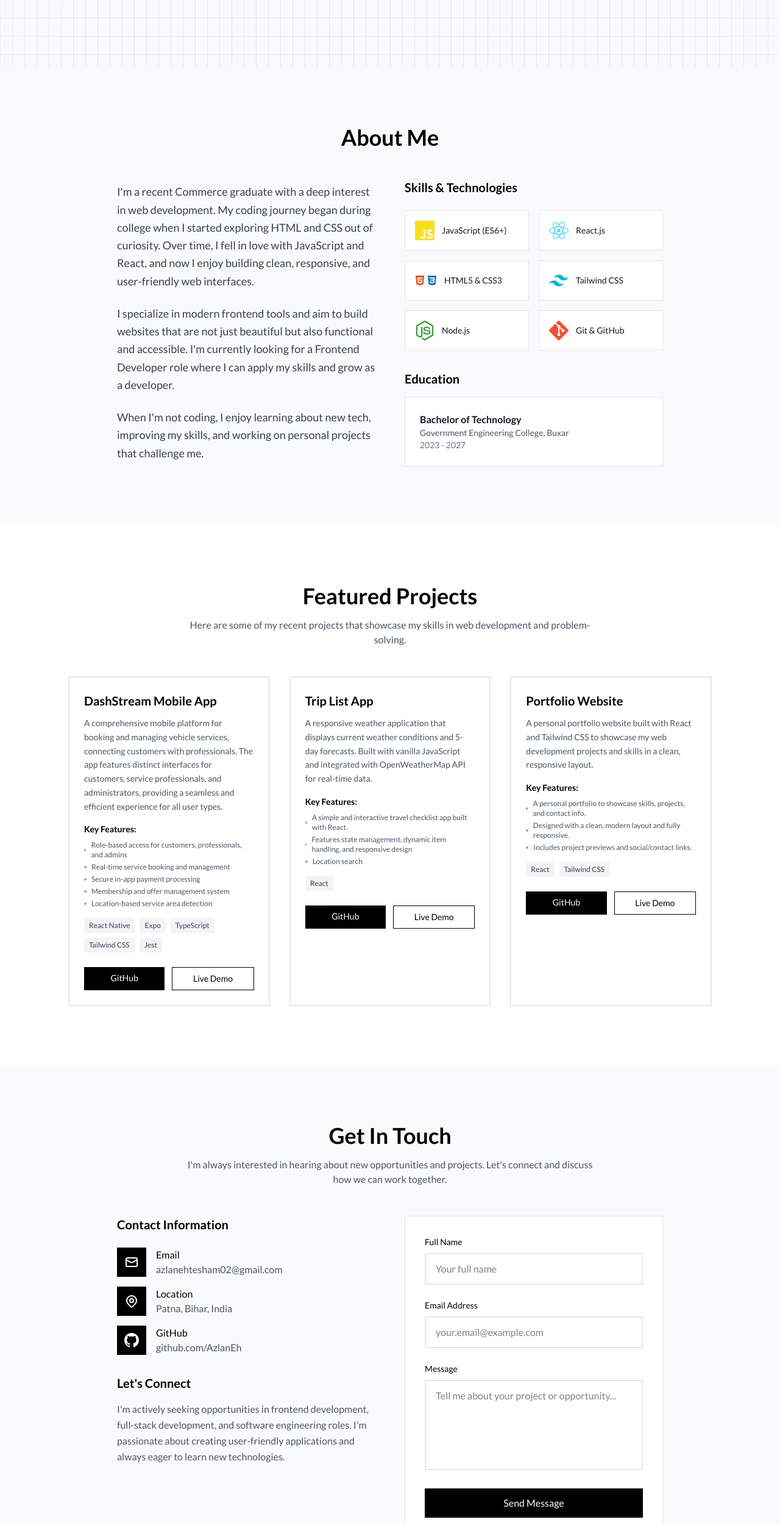
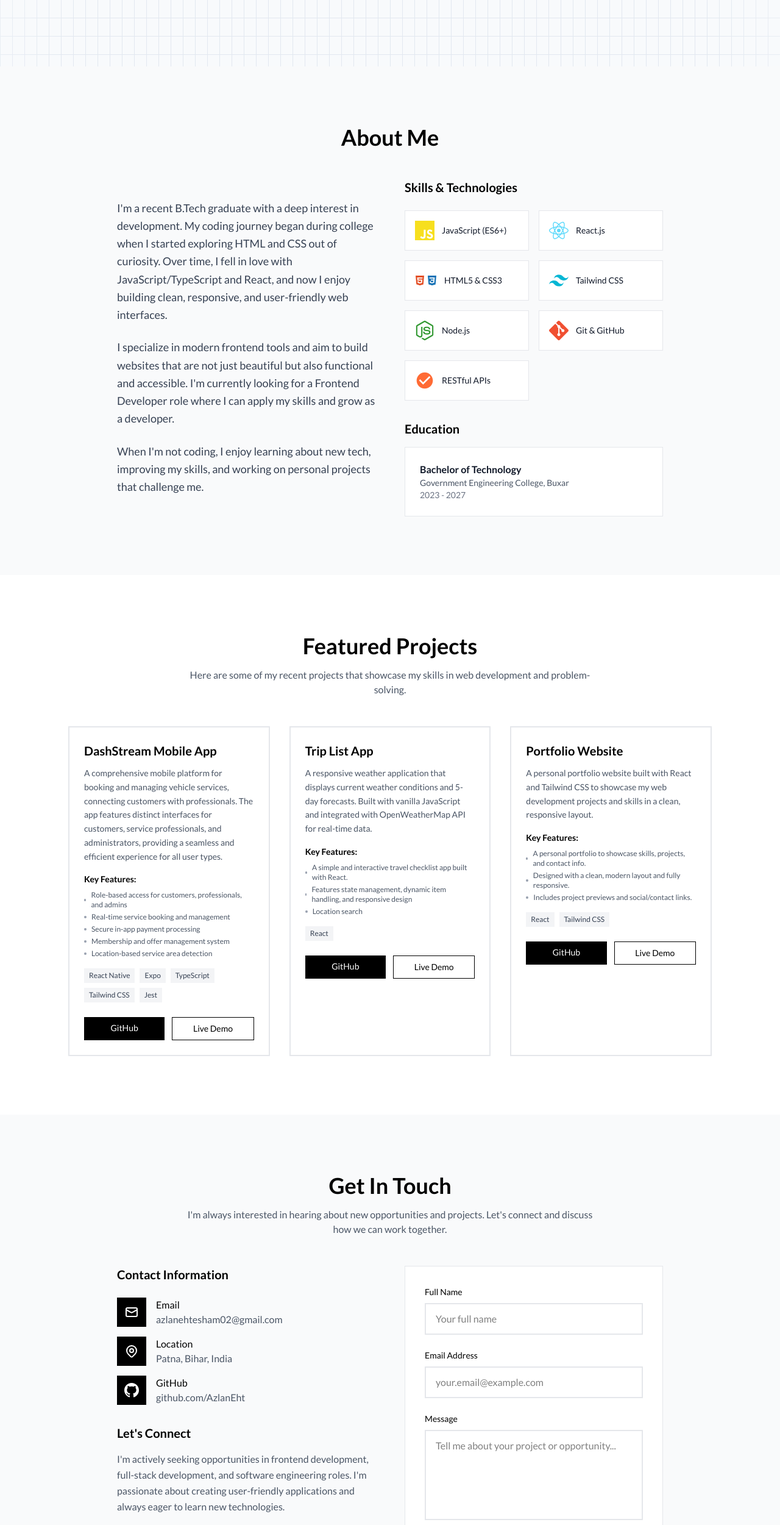
Before and after one commit to AzlanEh/Portfolio, a React (Vite) app in the folder apps/web/: page / in a window 1280 px wide. Shown: the part 691-3192 px from the top of the page at 61% size. Built offline with nearby package versions, Linux system fonts and the light colour scheme.

Commit message:
Add AGENTS.md with codebase conventions; cleanup commented code and update content

```diff
--- a/apps/web/package.json
+++ b/apps/web/package.json
@@ -38,6 +38,7 @@
     "@types/react": "~19.1.10",
     "@types/react-dom": "^19.0.4",
     "@vitejs/plugin-react": "^4.3.4",
+    "baseline-browser-mapping": "^2.10.43",
     "postcss": "^8.5.3",
     "tailwindcss": "^4.0.15",
     "typescript": "^5.8.3",
--- a/apps/web/src/components/About.tsx
+++ b/apps/web/src/components/About.tsx
@@ -61,14 +61,14 @@ const About = () => {
     //     </svg>
     //   ),
     // },
-    // {
-    //   name: "RESTful APIs",
-    //   logo: (
-    //     <svg className="w-8 h-8" viewBox="0 0 24 24" fill="#FF6B35">
-    //       <path d="M12 2C6.48 2 2 6.48 2 12s4.48 10 10 10 10-4.48 10-10S17.52 2 12 2zm-2 15l-5-5 1.41-1.41L10 14.17l7.59-7.59L19 8l-9 9z" />
-    //     </svg>
-    //   ),
-    // },
+    {
+      name: "RESTful APIs",
+      logo: (
+        <svg className="w-8 h-8" viewBox="0 0 24 24" fill="#FF6B35">
+          <path d="M12 2C6.48 2 2 6.48 2 12s4.48 10 10 10 10-4.48 10-10S17.52 2 12 2zm-2 15l-5-5 1.41-1.41L10 14.17l7.59-7.59L19 8l-9 9z" />
+        </svg>
+      ),
+    },
   ];
 
   return (
@@ -82,11 +82,11 @@ const About = () => {
           <div className="grid md:grid-cols-2 gap-12 items-center">
             <div className="space-y-6">
               <p className="text-gray-700 text-lg leading-relaxed">
-                I'm a recent Commerce graduate with a deep interest in web
+                I'm a recent B.Tech graduate with a deep interest in
                 development. My coding journey began during college when I
                 started exploring HTML and CSS out of curiosity. Over time, I
-                fell in love with JavaScript and React, and now I enjoy building
-                clean, responsive, and user-friendly web interfaces.
+                fell in love with JavaScript/TypeScript and React, and now I
+                enjoy building clean, responsive, and user-friendly web interfaces.
               </p>
 
               <p className="text-gray-700 text-lg leading-relaxed">
--- a/apps/web/src/components/Contact.tsx
+++ b/apps/web/src/components/Contact.tsx
@@ -103,7 +103,7 @@ const Contact = () => {
                         href="https://github.com/AzlanEh"
                         className="text-gray-600 hover:text-black transition-colors"
                       >
-                        github.com/AzlanEh
+                        github.com/AzlanEht
                       </a>
                     </div>
                   </div>
--- a/apps/web/src/components/Footer.tsx
+++ b/apps/web/src/components/Footer.tsx
@@ -13,7 +13,7 @@ const Footer = () => {
 
           <div className="flex space-x-6">
             <a
-              href="https://github.com/AzlanEh"
+              href="https://github.com/AzlanEht"
               target="_blank"
               rel="noopener noreferrer"
               className="text-gray-600 hover:text-black transition-colors duration-300"
--- a/apps/web/src/components/header.tsx
+++ b/apps/web/src/components/header.tsx
@@ -1,4 +1,3 @@
-// import { Link } from "@tanstack/react-router";
 import { ModeToggle } from "./mode-toggle";
 import { useState } from "react";
 
@@ -104,11 +103,9 @@ export default function Header() {
                 Contact
               </button>
             </div>
+            <ModeToggle />
           </div>
         )}
-        {/* <div className="flex items-center gap-2">
-          <ModeToggle />
-        </div> */}
       </nav>
     </header>
     // <div>
```
Also changed, not shown: pnpm-workspace.yaml (+5 -2 lines), 2 other files (tests, documents, lock files or other folders).
